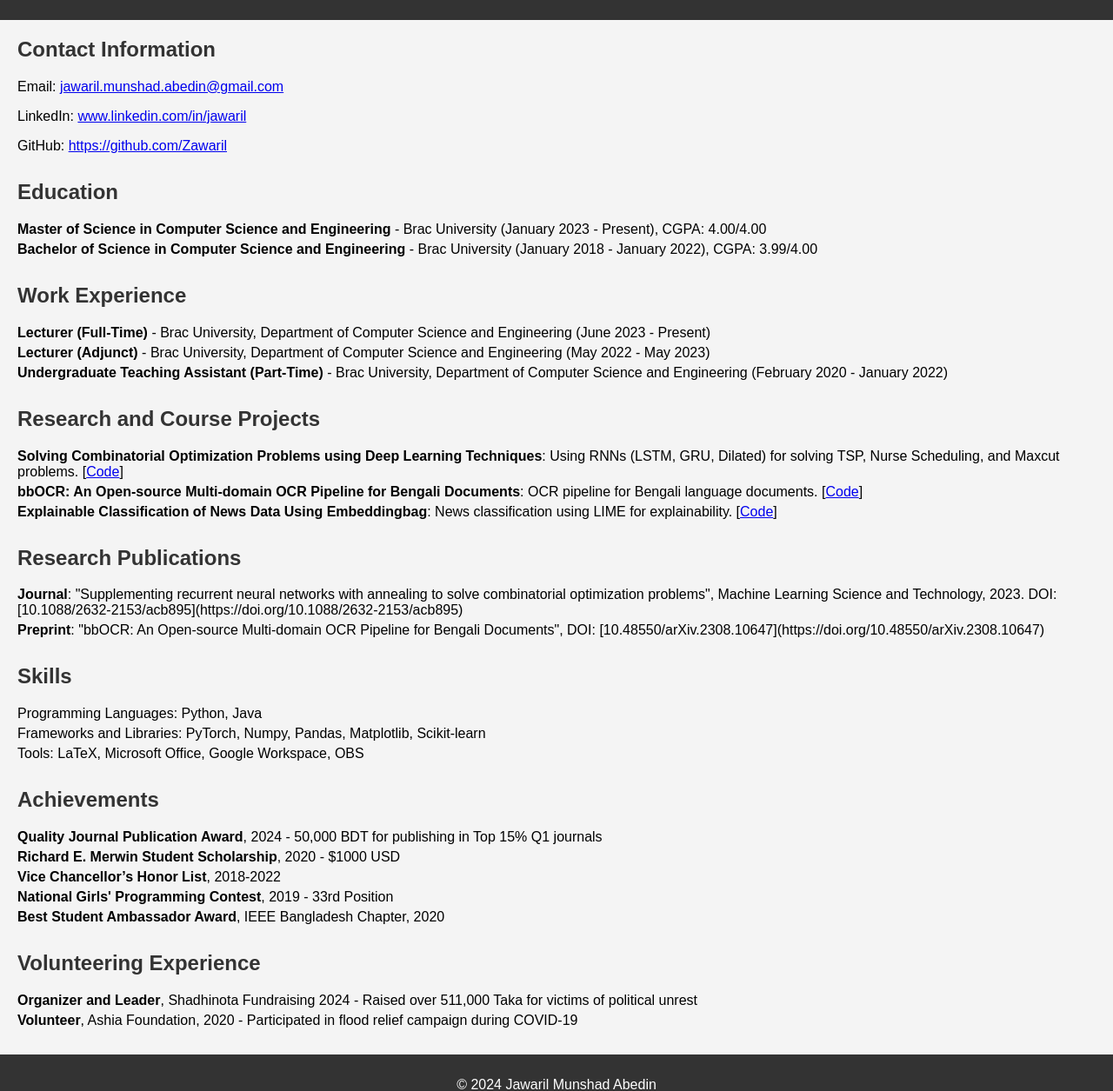
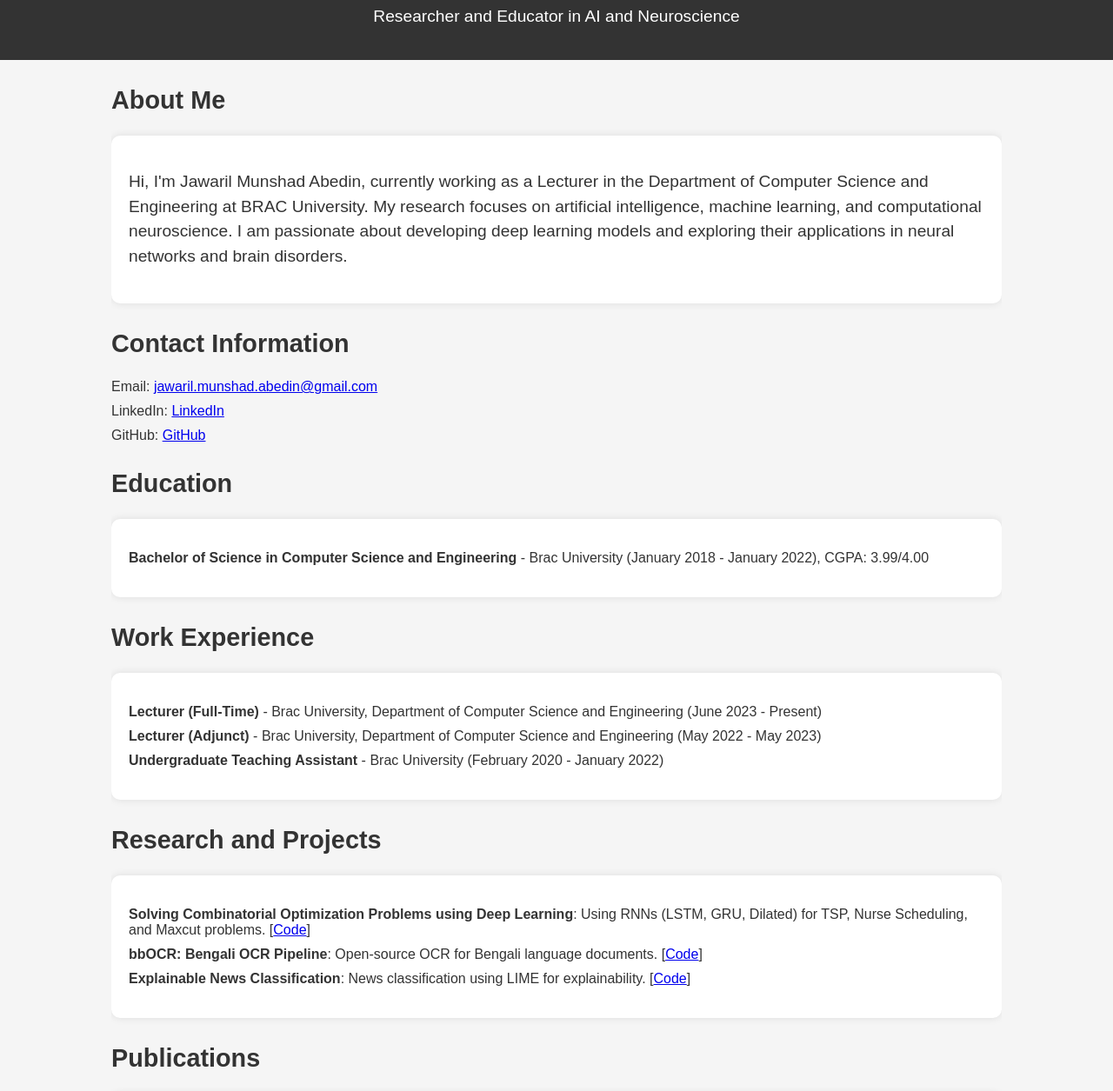
Before and after one commit to Zawaril/Zawaril.github.io, a plain HTML site: page index.html in a window 1280 px wide. Shown: the part 111-1366 px from the top of the page at 87% size. Drawn offline with Linux system fonts and the light colour scheme.

Commit message:
Update index.html

```diff
--- a/index.html
+++ b/index.html
@@ -3,33 +3,37 @@
 <head>
   <meta charset="UTF-8">
   <meta name="viewport" content="width=device-width, initial-scale=1.0">
-  <title>Jawaril Munshad Abedin's Personal Webpage</title>
+  <title>Jawaril Munshad Abedin - Personal Webpage</title>
   <style>
     body {
-      font-family: Arial, sans-serif;
+      font-family: 'Arial', sans-serif;
+      background-color: #f5f5f5;
       margin: 0;
       padding: 0;
-      background-color: #f4f4f4;
+      color: #333;
     }
     header {
       background-color: #333;
-      color: white;
-      padding: 10px 0;
+      color: #fff;
+      padding: 20px;
       text-align: center;
     }
+    header h1 {
+      font-size: 2.5em;
+    }
+    header p {
+      font-size: 1.2em;
+    }
+    .container {
+      width: 80%;
+      margin: auto;
+      overflow: hidden;
+    }
     section {
-      margin: 20px;
+      margin: 30px 0;
     }
-    footer {
-      text-align: center;
-      padding: 10px;
-      background-color: #333;
-      color: white;
-    }
-    .contact-info, .education, .work-experience, .projects, .research, .skills, .publications, .achievements, .volunteering, .references {
-      margin-bottom: 30px;
-    }
-    h2 {
+    section h2 {
+      font-size: 1.8em;
       color: #333;
     }
     ul {
@@ -37,87 +41,135 @@
       padding-left: 0;
     }
     li {
-      margin-bottom: 5px;
+      margin-bottom: 10px;
+    }
+    footer {
+      background-color: #333;
+      color: #fff;
+      padding: 10px;
+      text-align: center;
+    }
+    .links a {
+      color: #3498db;
+      text-decoration: none;
+    }
+    .links a:hover {
+      text-decoration: underline;
+    }
+    .bio p {
+      font-size: 1.2em;
+      line-height: 1.5em;
+    }
+    .card {
+      background-color: #fff;
+      box-shadow: 0 0 10px rgba(0,0,0,0.1);
+      padding: 20px;
+      margin-bottom: 20px;
+      border-radius: 10px;
     }
   </style>
 </head>
 <body>
 
   <header>
-    <h1>Welcome to My Personal Webpage</h1>
-    <p>Hi, I'm Jawaril Munshad Abedin, a researcher and educator in the field of AI and Neuroscience.</p>
+    <h1>Jawaril Munshad Abedin</h1>
+    <p>Researcher and Educator in AI and Neuroscience</p>
   </header>
 
-  <section class="contact-info">
+  <div class="container">
+
+    <section class="bio">
+      <h2>About Me</h2>
+      <div class="card">
+        <p>Hi, I'm Jawaril Munshad Abedin, currently working as a Lecturer in the Department of Computer Science and Engineering at BRAC University. My research focuses on artificial intelligence, machine learning, and computational neuroscience. I am passionate about developing deep learning models and exploring their applications in neural networks and brain disorders.</p>
+      </div>
+    </section>
+
+    <section class="contact">
       <h2>Contact Information</h2>
-    <p>Email: <a href="mailto:jawaril.munshad.abedin@gmail.com">jawaril.munshad.abedin@gmail.com</a></p>
-    <p>LinkedIn: <a href="https://www.linkedin.com/in/jawaril" target="_blank">www.linkedin.com/in/jawaril</a></p>
-    <p>GitHub: <a href="https://github.com/Zawaril" target="_blank">https://github.com/Zawaril</a></p>
+      <ul>
+        <li>Email: <a href="mailto:jawaril.munshad.abedin@gmail.com">jawaril.munshad.abedin@gmail.com</a></li>
+        <li>LinkedIn: <a href="https://www.linkedin.com/in/jawaril" target="_blank">LinkedIn</a></li>
+        <li>GitHub: <a href="https://github.com/Zawaril" target="_blank">GitHub</a></li>
+      </ul>
     </section>
 
     <section class="education">
       <h2>Education</h2>
+      <div class="card">
         <ul>
-      <li><strong>Master of Science in Computer Science and Engineering</strong> - Brac University (January 2023 - Present), CGPA: 4.00/4.00</li>
           <li><strong>Bachelor of Science in Computer Science and Engineering</strong> - Brac University (January 2018 - January 2022), CGPA: 3.99/4.00</li>
         </ul>
+      </div>
     </section>
 
-  <section class="work-experience">
+    <section class="work">
       <h2>Work Experience</h2>
+      <div class="card">
         <ul>
           <li><strong>Lecturer (Full-Time)</strong> - Brac University, Department of Computer Science and Engineering (June 2023 - Present)</li>
           <li><strong>Lecturer (Adjunct)</strong> - Brac University, Department of Computer Science and Engineering (May 2022 - May 2023)</li>
-      <li><strong>Undergraduate Teaching Assistant (Part-Time)</strong> - Brac University, Department of Computer Science and Engineering (February 2020 - January 2022)</li>
+          <li><strong>Undergraduate Teaching Assistant</strong> - Brac University (February 2020 - January 2022)</li>
         </ul>
-  </section>
-
-  <section class="projects">
-    <h2>Research and Course Projects</h2>
-    <ul>
-      <li><strong>Solving Combinatorial Optimization Problems using Deep Learning Techniques</strong>: Using RNNs (LSTM, GRU, Dilated) for solving TSP, Nurse Scheduling, and Maxcut problems. [<a href="https://github.com/RNN-VCA-CO/RNN-VCA-CO" target="_blank">Code</a>]</li>
-      <li><strong>bbOCR: An Open-source Multi-domain OCR Pipeline for Bengali Documents</strong>: OCR pipeline for Bengali language documents. [<a href="https://github.com/BengaliAI/bbocr" target="_blank">Code</a>]</li>
-      <li><strong>Explainable Classification of News Data Using Embeddingbag</strong>: News classification using LIME for explainability. [<a href="https://github.com/Zawaril/Explainable-Classification-of-News-Data-Using-Embeddingbag" target="_blank">Code</a>]</li>
-    </ul>
+      </div>
     </section>
 
     <section class="research">
-    <h2>Research Publications</h2>
+      <h2>Research and Projects</h2>
+      <div class="card">
         <ul>
-      <li><strong>Journal</strong>: "Supplementing recurrent neural networks with annealing to solve combinatorial optimization problems", Machine Learning Science and Technology, 2023. DOI: [10.1088/2632-2153/acb895](https://doi.org/10.1088/2632-2153/acb895)</li>
-      <li><strong>Preprint</strong>: "bbOCR: An Open-source Multi-domain OCR Pipeline for Bengali Documents", DOI: [10.48550/arXiv.2308.10647](https://doi.org/10.48550/arXiv.2308.10647)</li>
+          <li><strong>Solving Combinatorial Optimization Problems using Deep Learning</strong>: Using RNNs (LSTM, GRU, Dilated) for TSP, Nurse Scheduling, and Maxcut problems. [<a href="https://github.com/RNN-VCA-CO/RNN-VCA-CO" target="_blank">Code</a>]</li>
+          <li><strong>bbOCR: Bengali OCR Pipeline</strong>: Open-source OCR for Bengali language documents. [<a href="https://github.com/BengaliAI/bbocr" target="_blank">Code</a>]</li>
+          <li><strong>Explainable News Classification</strong>: News classification using LIME for explainability. [<a href="https://github.com/Zawaril/Explainable-Classification-of-News-Data-Using-Embeddingbag" target="_blank">Code</a>]</li>
         </ul>
+      </div>
+    </section>
+
+    <section class="publications">
+      <h2>Publications</h2>
+      <div class="card">
+        <ul>
+          <li><strong>Journal:</strong> "Supplementing recurrent neural networks with annealing to solve combinatorial optimization problems", Machine Learning Science and Technology, 2023. [<a href="https://doi.org/10.1088/2632-2153/acb895" target="_blank">DOI</a>]</li>
+          <li><strong>Preprint:</strong> "bbOCR: An Open-source Multi-domain OCR Pipeline for Bengali Documents", [<a href="https://doi.org/10.48550/arXiv.2308.10647" target="_blank">DOI</a>]</li>
+        </ul>
+      </div>
     </section>
 
     <section class="skills">
       <h2>Skills</h2>
+      <div class="card">
         <ul>
           <li>Programming Languages: Python, Java</li>
-      <li>Frameworks and Libraries: PyTorch, Numpy, Pandas, Matplotlib, Scikit-learn</li>
-      <li>Tools: LaTeX, Microsoft Office, Google Workspace, OBS</li>
+          <li>Libraries/Frameworks: PyTorch, Numpy, Pandas, Scikit-learn</li>
+          <li>Tools: LaTeX, OBS, Google Workspace</li>
         </ul>
+      </div>
     </section>
 
     <section class="achievements">
       <h2>Achievements</h2>
+      <div class="card">
         <ul>
-      <li><strong>Quality Journal Publication Award</strong>, 2024 - 50,000 BDT for publishing in Top 15% Q1 journals</li>
-      <li><strong>Richard E. Merwin Student Scholarship</strong>, 2020 - $1000 USD</li>
-      <li><strong>Vice Chancellor’s Honor List</strong>, 2018-2022</li>
-      <li><strong>National Girls' Programming Contest</strong>, 2019 - 33rd Position</li>
-      <li><strong>Best Student Ambassador Award</strong>, IEEE Bangladesh Chapter, 2020</li>
+          <li>Quality Journal Publication Award (2024)</li>
+          <li>Richard E. Merwin Student Scholarship (2020)</li>
+          <li>National Girls' Programming Contest (2019) - 33rd Position</li>
         </ul>
+      </div>
     </section>
 
     <section class="volunteering">
-    <h2>Volunteering Experience</h2>
+      <h2>Volunteering</h2>
+      <div class="card">
         <ul>
-      <li><strong>Organizer and Leader</strong>, Shadhinota Fundraising 2024 - Raised over 511,000 Taka for victims of political unrest</li>
-      <li><strong>Volunteer</strong>, Ashia Foundation, 2020 - Participated in flood relief campaign during COVID-19</li>
+          <li>Organizer, Shadhinota Fundraising 2024 - Raised 511,000 Taka for victims of political unrest</li>
+          <li>Volunteer, Ashia Foundation (2020) - Flood relief campaign</li>
         </ul>
+      </div>
     </section>
 
 
+
+  </div>
 
   <footer>
     <p>&copy; 2024 Jawaril Munshad Abedin</p>
```
Lines whose indentation alone changed are shown as unchanged.
